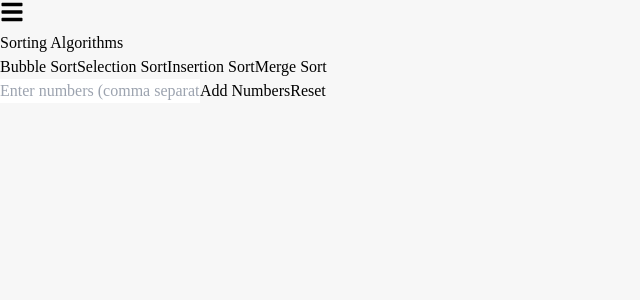
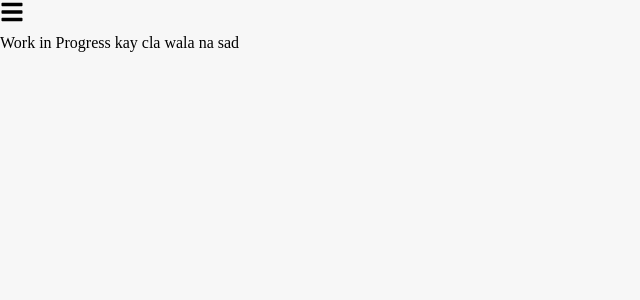
Before and after one commit to Ramenagii/DSA-7Cases-Study, a React (Vite) app: page /sorting in a window 1280 px wide. Shown: the top 300 px of the page, without its empty margins (0-640 px from the left). Built offline with nearby package versions, Linux system fonts and the light colour scheme; a web font is replaced by a local one.

Commit message:
Dont know sorting yet lemme remove it (W.I.P.)

```diff
--- a/src/Components/Sorting.jsx
+++ b/src/Components/Sorting.jsx
@@ -1,254 +1,9 @@
-import React, { useState } from "react";
-import { motion } from "framer-motion";
+import React from "react";
 
 const Sorting = () => {
-  const [inputValue, setInputValue] = useState("");
-  const [numbers, setNumbers] = useState([]);
-  const [sortingOrder, setSortingOrder] = useState([]);
-  const [isSorting, setIsSorting] = useState(false);
-  const [selectedAlgorithm, setSelectedAlgorithm] = useState("");
-  const [animationKey, setAnimationKey] = useState(0); // Key to trigger rerender
-
-  const handleInputChange = (e) => {
-    setInputValue(e.target.value);
-  };
-
-  const handleAddNumber = () => {
-    const numArray = inputValue.split(",").map((num) => parseInt(num.trim()));
-    setNumbers(numArray);
-    setInputValue("");
-    setSortingOrder([]);
-  };
-
-  // Handle reset functionality
-  const handleReset = () => {
-    setNumbers([]);
-    setSortingOrder([]);
-    setInputValue("");
-    setSelectedAlgorithm("");
-    setAnimationKey((prev) => prev + 1); // Trigger rerender
-  };
-
-  // Sorting Algorithms
-  const bubbleSort = async (arr) => {
-    let sortedArray = [...arr];
-    for (let i = 0; i < sortedArray.length; i++) {
-      for (let j = 0; j < sortedArray.length - 1 - i; j++) {
-        if (sortedArray[j] > sortedArray[j + 1]) {
-          [sortedArray[j], sortedArray[j + 1]] = [sortedArray[j + 1], sortedArray[j]]; // Swap
-          setSortingOrder([...sortedArray]);
-          setAnimationKey(prev => prev + 1); // Trigger animation
-          await sleep(100);
-        }
-      }
-    }
-    return sortedArray;
-  };
-
-  const selectionSort = async (arr) => {
-    let sortedArray = [...arr];
-    for (let i = 0; i < sortedArray.length - 1; i++) {
-      let minIndex = i;
-      for (let j = i + 1; j < sortedArray.length; j++) {
-        if (sortedArray[j] < sortedArray[minIndex]) {
-          minIndex = j;
-        }
-      }
-      if (minIndex !== i) {
-        [sortedArray[i], sortedArray[minIndex]] = [sortedArray[minIndex], sortedArray[i]]; // Swap
-        setSortingOrder([...sortedArray]);
-        setAnimationKey(prev => prev + 1); // Trigger animation
-        await sleep(100);
-      }
-    }
-    return sortedArray;
-  };
-
-  const insertionSort = async (arr) => {
-    let sortedArray = [...arr];
-    for (let i = 1; i < sortedArray.length; i++) {
-      let key = sortedArray[i];
-      let j = i - 1;
-      while (j >= 0 && sortedArray[j] > key) {
-        sortedArray[j + 1] = sortedArray[j];
-        j--;
-        setSortingOrder([...sortedArray]);
-        setAnimationKey(prev => prev + 1); // Trigger animation
-        await sleep(100);
-      }
-      sortedArray[j + 1] = key;
-      setSortingOrder([...sortedArray]);
-    }
-    return sortedArray;
-  };
-
-  const mergeSort = async (arr) => {
-    const merge = (left, right) => {
-      let result = [], leftIndex = 0, rightIndex = 0;
-      while (leftIndex < left.length && rightIndex < right.length) {
-        if (left[leftIndex] < right[rightIndex]) {
-          result.push(left[leftIndex]);
-          leftIndex++;
-        } else {
-          result.push(right[rightIndex]);
-          rightIndex++;
-        }
-      }
-      return result.concat(left.slice(leftIndex), right.slice(rightIndex));
-    };
-
-    const sort = async (arr) => {
-      if (arr.length <= 1) return arr;
-      const mid = Math.floor(arr.length / 2);
-      const left = arr.slice(0, mid);
-      const right = arr.slice(mid);
-      const sortedLeft = await sort(left);
-      const sortedRight = await sort(right);
-      const merged = merge(sortedLeft, sortedRight);
-      setSortingOrder([...merged]);
-      setAnimationKey(prev => prev + 1); // Trigger animation
-      await sleep(100);
-      return merged;
-    };
-
-    return await sort(arr);
-  };
-
-  const sleep = (ms) => new Promise((resolve) => setTimeout(resolve, ms));
-
-  const handleSort = async () => {
-    setIsSorting(true);
-    let sortedNumbers;
-    if (selectedAlgorithm === "bubble") {
-      sortedNumbers = await bubbleSort(numbers);
-    } else if (selectedAlgorithm === "selection") {
-      sortedNumbers = await selectionSort(numbers);
-    } else if (selectedAlgorithm === "insertion") {
-      sortedNumbers = await insertionSort(numbers);
-    } else if (selectedAlgorithm === "merge") {
-      sortedNumbers = await mergeSort(numbers);
-    }
-    setNumbers(sortedNumbers);
-    setIsSorting(false);
-  };
-
-  // Render Numbers with Animations
-  const renderSortedNumbers = () => {
-    return sortingOrder.map((num, index) => (
-      <motion.div
-        key={index}
-        className="text-xl font-semibold text-white p-2 rounded-lg"
-        initial={{ opacity: 0, y: 20 }}
-        animate={{ opacity: 1, y: 0 }}
-        transition={{ delay: index * 0.05 }}
-      >
-        {num}
-      </motion.div>
-    ));
-  };
-
   return (
-    <div className="flex flex-col items-center justify-center min-h-screen bg-gray-900 text-white rounded-lg">
-      <h1 className="text-3xl font-bold mb-4">Sorting Algorithms</h1>
-
-      {/* Top Horizontal Menu for Sorting Algorithms */}
-      <div className="w-full bg-gray-800 p-2 flex justify-center gap-4 mb-6 rounded-lg">
-        <motion.button
-          className={`px-6 py-2 rounded-lg ${selectedAlgorithm === 'bubble' ? 'bg-purple-600' : 'bg-gray-700'} text-white hover:bg-purple-500`}
-          whileHover={{ scale: 1.1 }}
-          whileTap={{ scale: 0.9 }}
-          onClick={() => setSelectedAlgorithm("bubble")}
-        >
-          Bubble Sort
-        </motion.button>
-        <motion.button
-          className={`px-6 py-2 rounded-lg ${selectedAlgorithm === 'selection' ? 'bg-green-600' : 'bg-gray-700'} text-white hover:bg-green-500`}
-          whileHover={{ scale: 1.1 }}
-          whileTap={{ scale: 0.9 }}
-          onClick={() => setSelectedAlgorithm("selection")}
-        >
-          Selection Sort
-        </motion.button>
-        <motion.button
-          className={`px-6 py-2 rounded-lg ${selectedAlgorithm === 'insertion' ? 'bg-red-600' : 'bg-gray-700'} text-white hover:bg-red-500`}
-          whileHover={{ scale: 1.1 }}
-          whileTap={{ scale: 0.9 }}
-          onClick={() => setSelectedAlgorithm("insertion")}
-        >
-          Insertion Sort
-        </motion.button>
-        <motion.button
-          className={`px-6 py-2 rounded-lg ${selectedAlgorithm === 'merge' ? 'bg-yellow-600' : 'bg-gray-700'} text-white hover:bg-yellow-500`}
-          whileHover={{ scale: 1.1 }}
-          whileTap={{ scale: 0.9 }}
-          onClick={() => setSelectedAlgorithm("merge")}
-        >
-          Merge Sort
-        </motion.button>
-      </div>
-
-      {/* Number Input */}
-      <div className="flex gap-2 mb-4">
-        <input
-          type="text"
-          className="p-2 text-gray-900 rounded-lg"
-          placeholder="Enter numbers (comma separated)"
-          value={inputValue}
-          onChange={handleInputChange}
-        />
-        <motion.button
-          className="px-6 py-2 bg-purple-700 text-white rounded-lg hover:bg-pink-400 hover:text-black transition"
-          whileHover={{ scale: 1.1 }}
-          whileTap={{ scale: 0.9 }}
-          onClick={handleAddNumber}
-        >
-          Add Numbers
-        </motion.button>
-
-        {/* Reset Button */}
-        <motion.button
-          className="px-6 py-2 bg-red-700 text-white rounded-lg hover:bg-red-400 transition"
-          whileHover={{ scale: 1.1 }}
-          whileTap={{ scale: 0.9 }}
-          onClick={handleReset}
-        >
-          Reset
-        </motion.button>
-      </div>
-
-      {/* Display Input Numbers */}
-      {numbers.length > 0 && !isSorting && (
-        <div className="mb-4">
-          <h2 className="text-lg font-bold">Inputted Numbers:</h2>
-          <div className="text-gray-400">{numbers.join(", ")}</div>
-        </div>
-      )}
-
-      {/* Start Sorting Button */}
-      {!isSorting && numbers.length > 0 && selectedAlgorithm && (
-        <motion.button
-          className="px-6 py-2 bg-blue-700 text-white rounded-lg hover:bg-pink-400 hover:text-black transition mt-4"
-          whileHover={{ scale: 1.1 }}
-          whileTap={{ scale: 0.9 }}
-          onClick={handleSort}
-        >
-          Start Sorting
-        </motion.button>
-      )}
-
-      {/* Sorting Order with Animation */}
-      {isSorting && (
-        <div className="mt-6">
-          <h2 className="font-bold text-lg mb-2">Sorting in Progress...</h2>
-        </div>
-      )}
-
-      {/* Render the sorted numbers with animation */}
-      {sortingOrder.length > 0 && !isSorting && (
-        <div className="mt-6 grid grid-cols-3 gap-4">
-          {renderSortedNumbers()}
-        </div>
-      )}
+    <div className="flex items-center justify-center min-h-screen bg-gray-900 text-white">
+      <h1 className="text-3xl font-bold">Work in Progress kay cla wala na sad</h1>
     </div>
   );
 };
```
